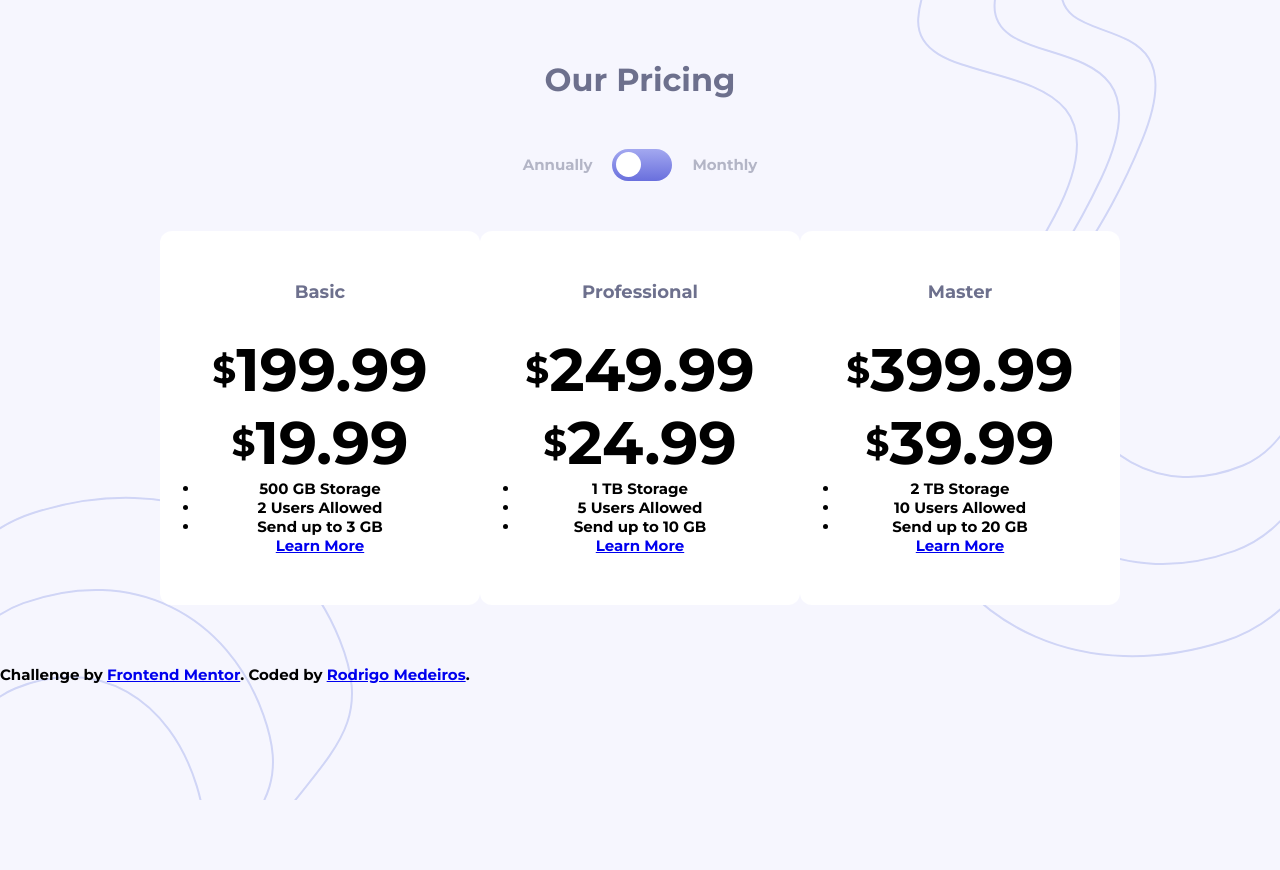
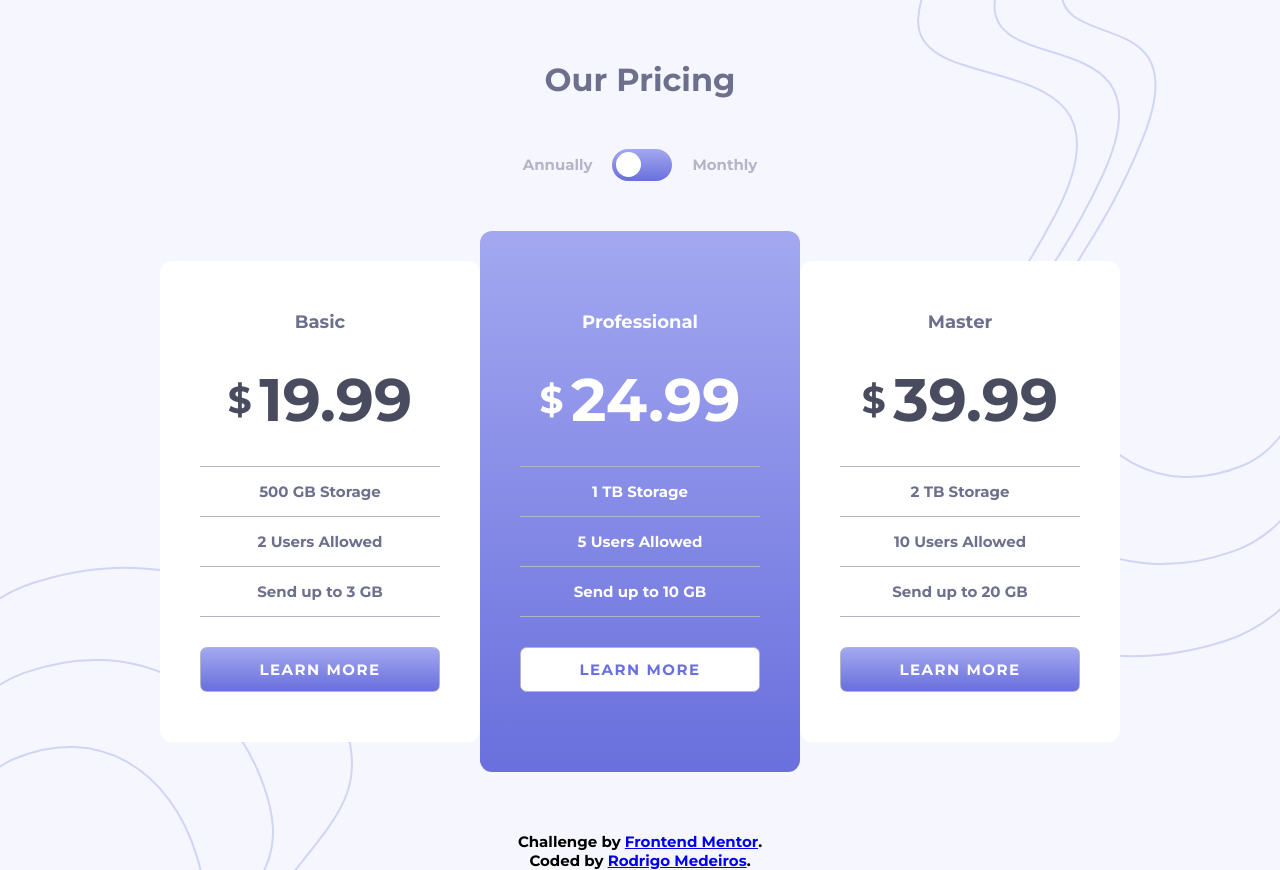
Before and after one commit to medeiros11-dev/precos-de-assinatura, a plain HTML site: page index.html in a window 1280 px wide. Before the commit the page ends 800 px from the top, so only its background shows below. Drawn offline with Linux system fonts and the light colour scheme.

Commit message:
HTML e CSS

```diff
--- a/index.html
+++ b/index.html
@@ -30,8 +30,8 @@
         <div class="preco-principal">
           <div class="caixa-preco">
             <p class="titulo-caixa">Basic</p>
-            <p class="preco-completo">&dollar; <span class="preco">199.99</span></p>
-            <p class="preco-completo">&dollar; <span class="preco">19.99</span></p>
+            <p class="preco-anual">&dollar; <span class="preco">199.99</span></p>
+            <p class="preco-mensal">&dollar; <span class="preco">19.99</span></p>
             <ul>
               <li>500 GB Storage</li>
               <li>2 Users Allowed</li>
@@ -39,10 +39,10 @@
             </ul>
             <a href="#">Learn More</a>
           </div>
-          <div class="caixa-preco">
+          <div class="caixa-preco destacado">
             <p class="titulo-caixa">Professional</p>
-            <p class="preco-completo">&dollar; <span class="preco">249.99</span></p>
-            <p class="preco-completo">&dollar; <span class="preco">24.99</span></p>
+            <p class="preco-anual">&dollar; <span class="preco">249.99</span></p>
+            <p class="preco-mensal">&dollar; <span class="preco">24.99</span></p>
             <ul>
               <li>1 TB Storage</li>
               <li>5 Users Allowed</li>
@@ -52,8 +52,8 @@
           </div>
           <div class="caixa-preco">
             <p class="titulo-caixa">Master</p>
-            <p class="preco-completo">&dollar; <span class="preco">399.99</span></p>
-            <p class="preco-completo">&dollar; <span class="preco">39.99</span></p>
+            <p class="preco-anual">&dollar; <span class="preco">399.99</span></p>
+            <p class="preco-mensal">&dollar; <span class="preco">39.99</span></p>
             <ul>
               <li>2 TB Storage</li>
               <li>10 Users Allowed</li>
@@ -66,8 +66,8 @@
     </div>
 </section>
   <footer class="rodape">
-    Challenge by <a href="https://www.frontendmentor.io?ref=challenge" target="_blank">Frontend Mentor</a>.
-    Coded by <a href="https://github.com/medeiros11-dev/precos-de-assinatura">Rodrigo Medeiros</a>.
+    <p>Challenge by <a href="https://www.frontendmentor.io?ref=challenge" target="_blank">Frontend Mentor</a>.</p>
+    <p>Coded by <a href="https://github.com/medeiros11-dev/precos-de-assinatura">Rodrigo Medeiros</a>.</p>
   </footer>
 </body>
 </html>
--- a/styles/_cards.scss
+++ b/styles/_cards.scss
@@ -6,6 +6,7 @@
         background-color: white;
         padding: 3.33rem 2.66rem;
         border-radius: 0.8rem;
+        align-self: center;
 
         .titulo-caixa {
             color: $grayish-blue;
@@ -13,15 +14,74 @@
             margin-bottom: 2rem;
         }
 
-        .preco-completo {
+        .preco-anual, .preco-mensal {
             font-size: 2.5rem;
             display: flex;
             align-items: center;
             justify-content: center;
+            color: $dark-blue;
 
             .preco {
                 font-size: 4rem;
+                padding-left: 0.5rem;
             }
+        }
+
+        .preco-anual{
+            display: none;
+        }
+
+        ul {
+            list-style-type: none;
+            padding: 2rem 0;
+
+            li{
+                padding: 1rem 0;
+                color: $grayish-blue;
+                border-bottom: 1px solid $ligh-blue;
+            }
+
+            li:first-child {
+                border-top: 1px solid $ligh-blue;
+            }
+        }
+
+        a {
+            text-decoration: none;
+            text-transform: uppercase;
+            letter-spacing: 0.1rem;
+            background: linear-gradient(180deg, $linear-gradient);
+            color: white;
+            width: 100%;
+            display: block;
+            padding: 0.8rem 0;
+            border-radius: 0.45rem;
+            border: 1px solid $ligh-blue;
+        }
+
+        a:hover {
+            color: $linear-segunda;
+            background: transparent;
+            border-color:$ligh-blue;
+        }
+    }
+
+    .caixa-preco.destacado{
+        background: linear-gradient(180deg, $linear-gradient);
+        padding: 5.33rem 2.66rem;
+        p, li {
+            color: white;
+        }
+
+        a{
+            background: white;
+            color: $linear-segunda;
+        }
+
+        a:hover{
+            background: transparent;
+            color: white;
+            border-color: white;
         }
     }
 }
--- a/styles/_general.scss
+++ b/styles/_general.scss
@@ -26,3 +26,9 @@ body {
         text-align: center;
     }
 }
+
+.rodape {
+    p {
+        text-align: center;
+    }
+}
--- a/styles/_h1-botao.scss
+++ b/styles/_h1-botao.scss
@@ -31,7 +31,7 @@
 
         .slider {
             position: absolute;
-            background: linear-gradient($linear-gradient);
+            background: linear-gradient(180deg, $linear-gradient);
             top: 0;
             bottom: 0;
             left: 0;
--- /dev/null
+++ b/styles/_media1024.scss
@@ -0,0 +1,14 @@
+@media screen and (max-width: 820px) {
+    .preco-principal {
+        grid-template-columns: 1fr;
+        row-gap: 2rem;
+        .caixa-preco{
+            .preco-anual, .preco-mensal {
+                font-size: 2rem;
+                .preco {
+                    font-size: 3.5rem;
+                }
+            }
+        }
+    }
+}
--- a/styles/styles.scss
+++ b/styles/styles.scss
@@ -1,6 +1,7 @@
 //Cores
 $linear-gradient: hsl(236, 72%, 79%), hsl(237, 63%, 64%);
 $linear-primeira: hsl(236,72%,79%);
+$linear-segunda: hsl(237, 63%, 64%);
 $very-light-blue: hsl(240, 78%, 98%);
 $ligh-blue: hsl(234, 14%, 74%);
 $grayish-blue: hsl(233, 13%, 49%);
@@ -9,3 +10,4 @@ $dark-blue: hsl(232, 13%, 33%);
 @import "general";
 @import "h1-botao";
 @import "cards";
+@import "media1024";
```
Also changed, not shown: styles/styles.css, 1 other file.
